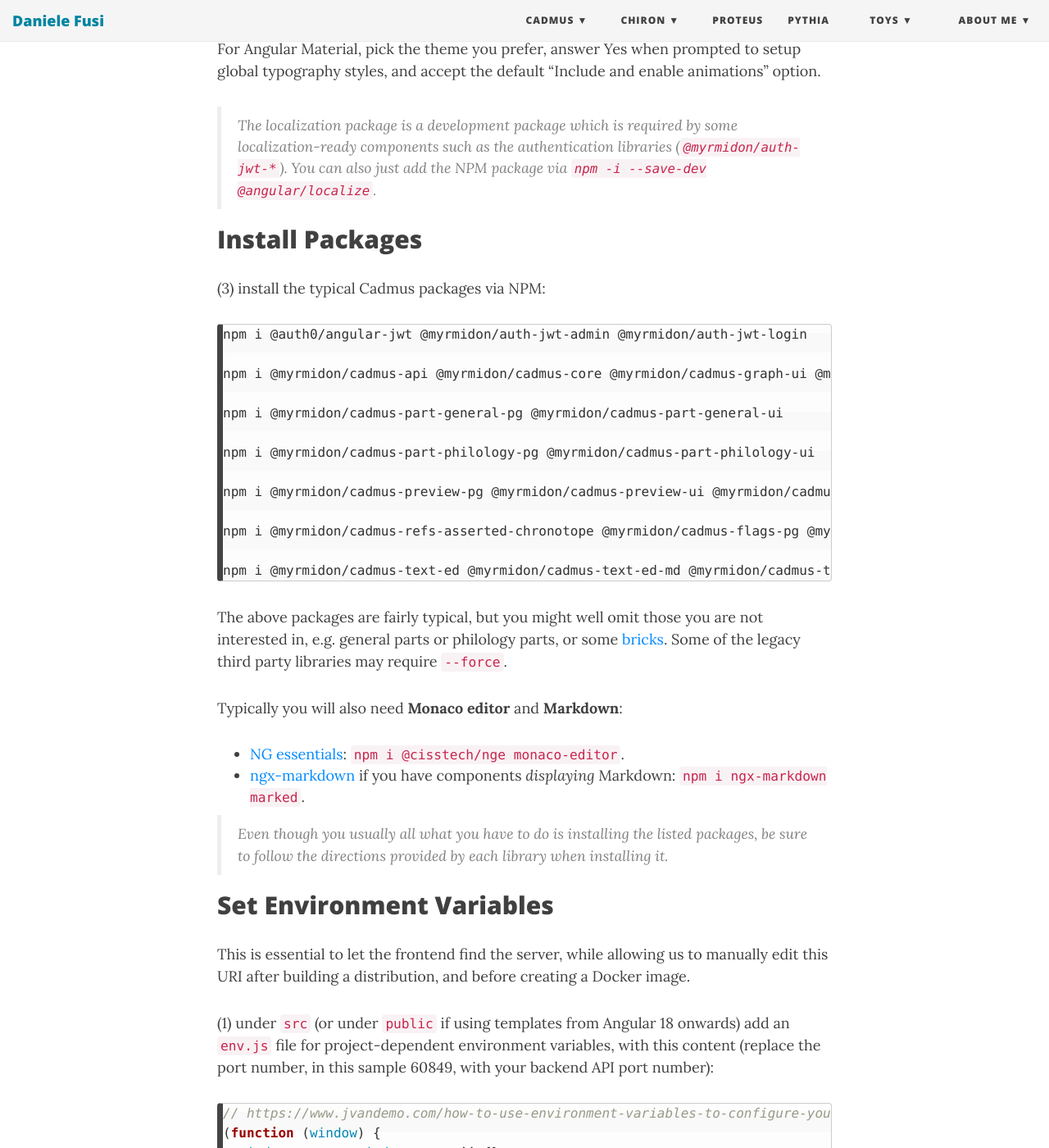
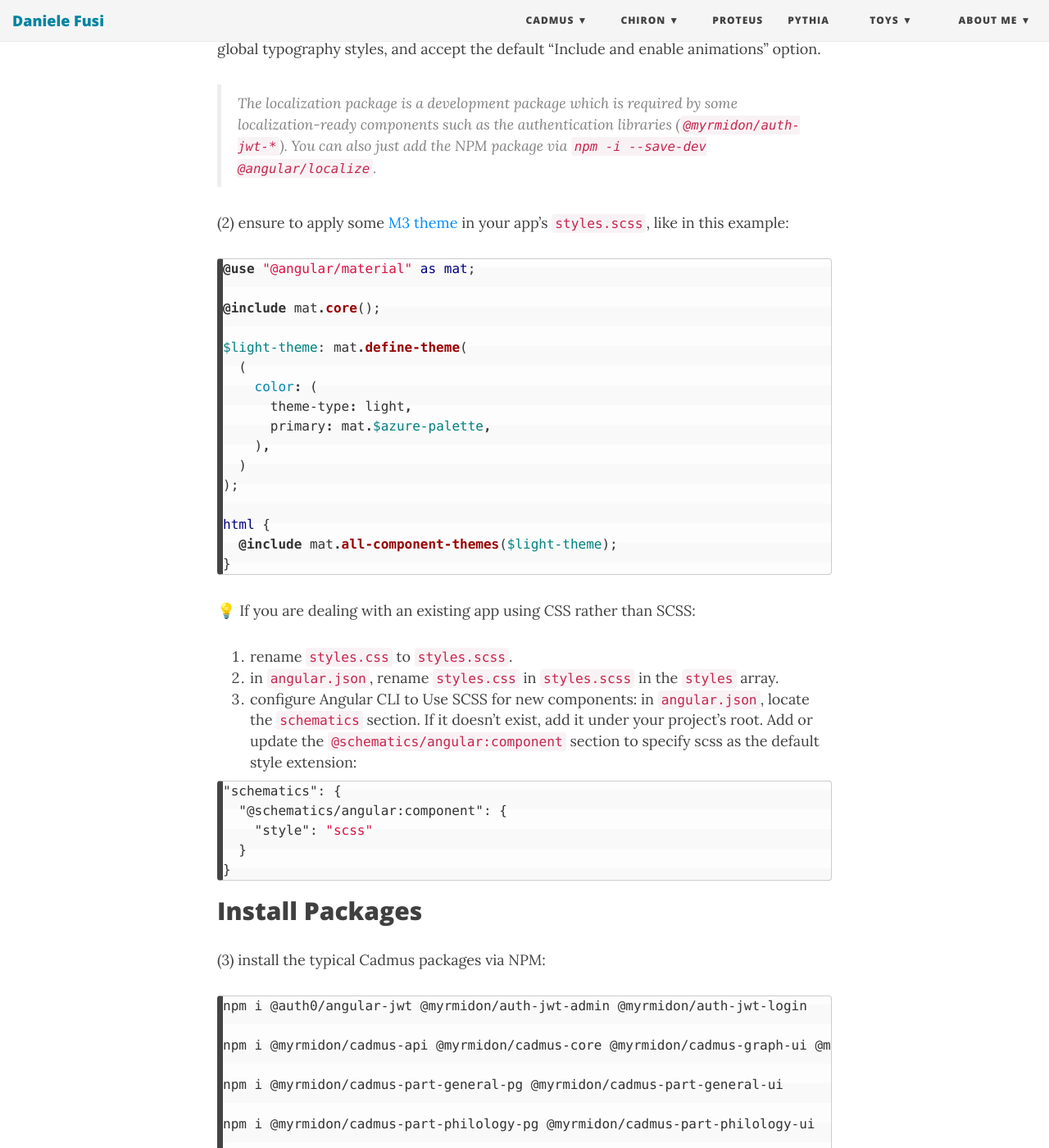
Before and after one commit to Myrmex/overview, a Jekyll site: the page built from cadmus/dev/frontend/app-setup.md, in a window 1280 px wide and 1400 px high, scrolled down 1404 px. Shown: the whole window at 82% size. Built offline with Jekyll 4.4.1, drawn with Linux system fonts in a browser that asks for light colours; nearby versions of some CDN libraries; some of the changed text lies outside the part shown.

Commit message:
Update app-setup.md

````diff
--- a/cadmus/dev/frontend/app-setup.md
+++ b/cadmus/dev/frontend/app-setup.md
@@ -27,7 +27,7 @@
 
 ## Create Angular App
 
-(1) create a **new Angular app**: `ng new cadmus-<PRJ>-app`: when prompted, add Angular routing and use SCSS if you prefer it or you want a custom Angular Material theme; else just pick CSS. If prompted, don't enable SSR (as per default option).
+(1) create a **new Angular app**: `ng new cadmus-<PRJ>-app`: when prompted, add Angular routing and use SCSS. If prompted, don't enable SSR (as per default option).
 
 >If you are creating an app for the only purpose of developing component libraries in it, our convention is naming it as `-shell` rather than `-app`.
 
@@ -41,6 +41,41 @@
 For Angular Material, pick the theme you prefer, answer Yes when prompted to setup global typography styles, and accept the default "Include and enable animations" option.
 
 >The localization package is a development package which is required by some localization-ready components such as the authentication libraries (`@myrmidon/auth-jwt-*`). You can also just add the NPM package via `npm -i --save-dev @angular/localize`.
+
+(2) ensure to apply some [M3 theme](https://material.angular.io/guide/theming) in your app's `styles.scss`, like in this example:
+
+```scss
+@use "@angular/material" as mat;
+
+@include mat.core();
+
+$light-theme: mat.define-theme(
+  (
+    color: (
+      theme-type: light,
+      primary: mat.$azure-palette,
+    ),
+  )
+);
+
+html {
+  @include mat.all-component-themes($light-theme);
+}
+```
+
+💡 If you are dealing with an existing app using CSS rather than SCSS:
+
+1. rename `styles.css` to `styles.scss`.
+2. in `angular.json`, rename `styles.css` in `styles.scss` in the `styles` array.
+3. configure Angular CLI to Use SCSS for new components: in `angular.json`, locate the `schematics` section. If it doesn't exist, add it under your project's root. Add or update the `@schematics/angular:component` section to specify scss as the default style extension:
+
+```json
+"schematics": {
+  "@schematics/angular:component": {
+    "style": "scss"
+  }
+}
+```
 
 ## Install Packages
 
````
